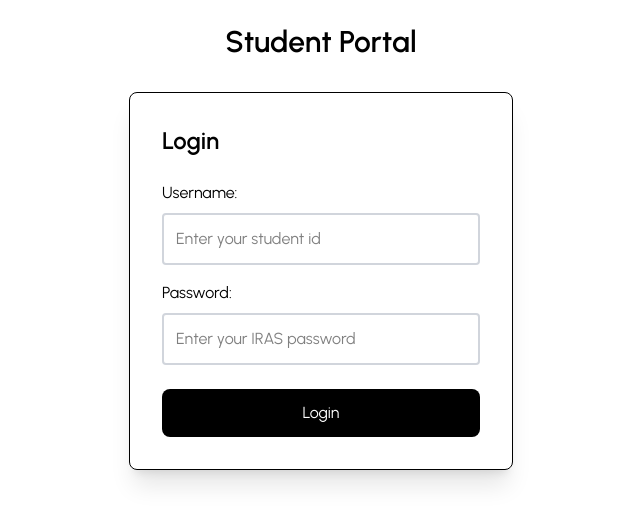
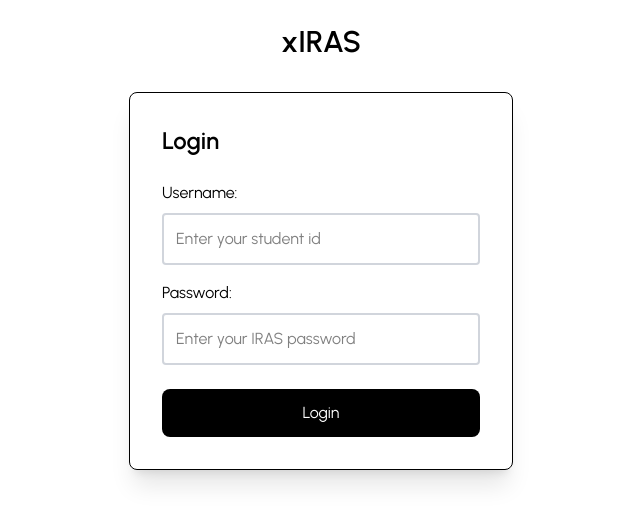
Before and after one commit to itsal-me/xIRAS-Test, a React (Vite) app in the folder frontend/: page / in a window 1280 px wide. Shown: the top 524 px of the page, without its empty margins (319-959 px from the left). Built offline with nearby package versions, Linux system fonts and the light colour scheme; no server answers.

Commit message:
login page site name change

```diff
--- a/frontend/src/App.jsx
+++ b/frontend/src/App.jsx
@@ -68,7 +68,7 @@
 
   return (
     <div className="flex flex-col items-center min-h-screen bg-white p-6">
-      <h1 className="text-3xl font-semibold text-black mb-8">Student Portal</h1>
+      <h1 className="text-3xl font-semibold text-black mb-8">xIRAS</h1>
       {!accessToken ? (
         <form className="bg-white p-8 rounded-lg shadow-xl w-96 border" onSubmit={handleLogin}>
           <h2 className="text-2xl font-semibold text-black mb-6">Login</h2>
```
